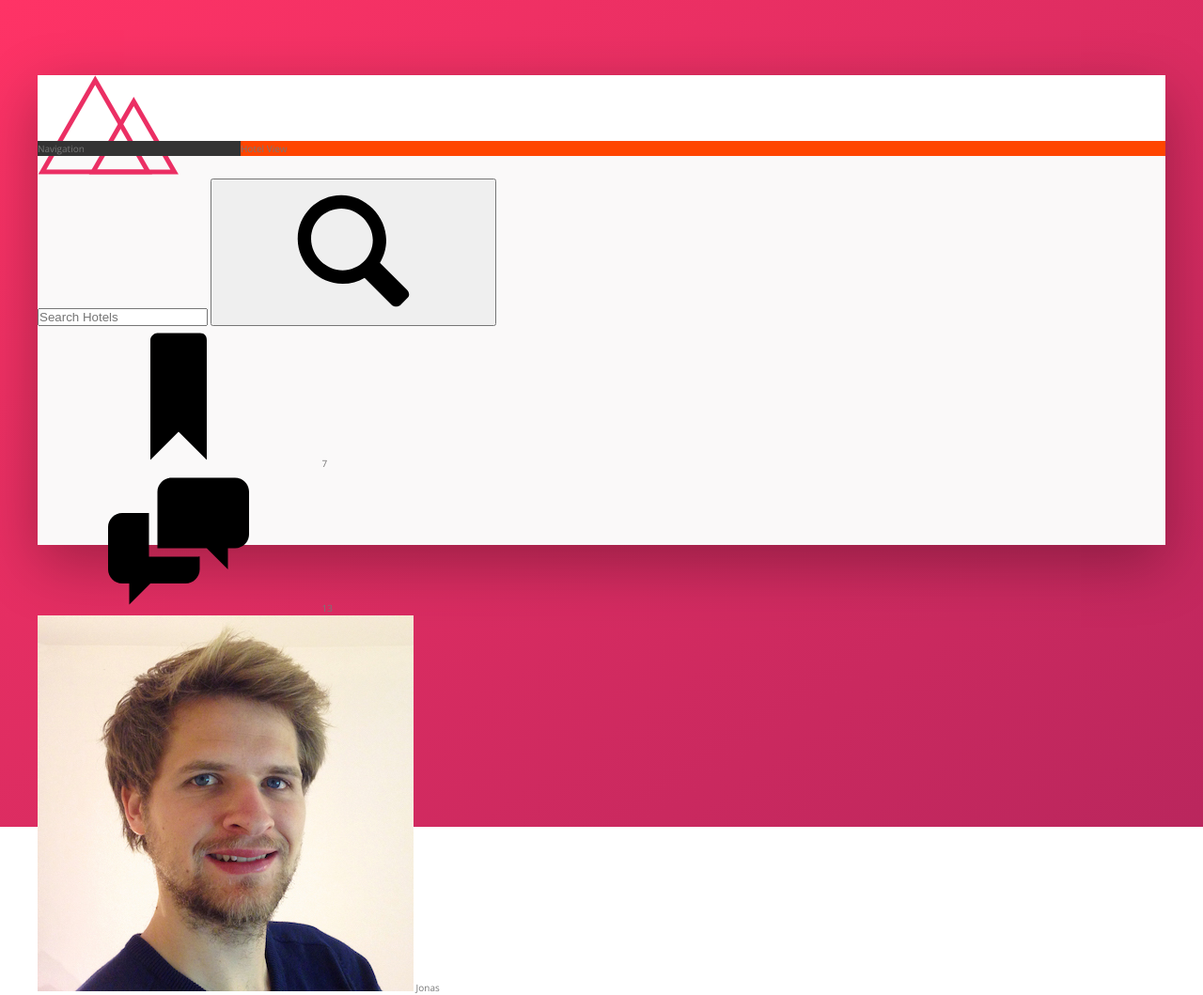
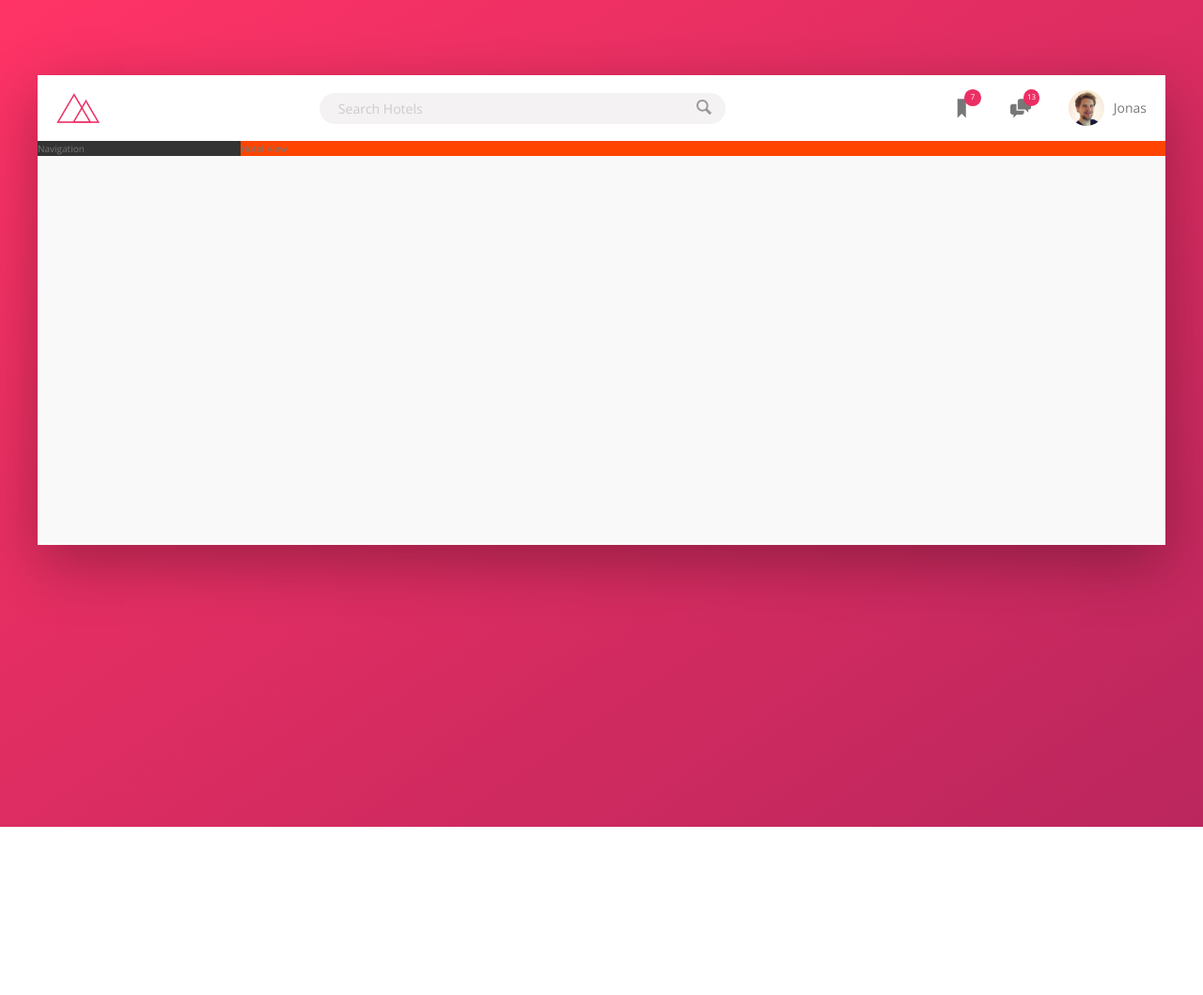
Before and after one commit to Jade4Codes/Trilloproject, a website: page starter/index.html in a window 1280 px wide. Shown: the whole page at 94% size. After the commit the page ends 880 px from the top, so only its background shows below. Drawn offline with nearby package versions, Linux system fonts and the light colour scheme.

Commit message:
completed header

```diff
--- a/starter/index.html
+++ b/starter/index.html
@@ -16,7 +16,7 @@
   <body>
     <div class="container">
       <header class="header">
-        <img src="img/logo.png" alt="trillo logo" clas="logo" />
+        <img src="img/logo.png" alt="trillo logo" class="logo" />
 
         <form action="#" class="search">
           <input
--- a/starter/sass/_components.scss
+++ b/starter/sass/_components.scss
@@ -0,0 +1,116 @@
+////////////////////////////
+//LOGO
+.logo {
+  height: 3.25rem;
+  margin-left: 2rem;
+}
+
+////////////////////////////
+//SEARCH
+.search {
+  flex: 0 0 40%;
+
+  display: flex;
+  align-items: center;
+  justify-content: center;
+
+  &__input {
+    font-family: inherit;
+    font-size: inherit;
+    color: inherit;
+    background-color: var(--color-Grey-light-2);
+    border: none;
+    padding: 0.7rem 2rem;
+    border-radius: 100px;
+    width: 90%;
+    transition: all 0.2s;
+    margin-right: -3.25rem;
+
+    &:focus {
+      outline: none;
+      width: 100%;
+      background-color: var(--color-Grey-light-3);
+    }
+
+    &::-webkit-input-placeholder {
+      font-weight: 100;
+      color: var(--color-Grey-light-4);
+    }
+  }
+
+  &__input:focus + &__button {
+    background-color: var(--color-Grey-light-3);
+  }
+
+  &__button {
+    border: none;
+    background-color: var(--color-Grey-light-2);
+
+    &:focus {
+      outline: none;
+    }
+
+    &:active {
+      transform: translateY(2px);
+    }
+  }
+
+  &__icon {
+    height: 2rem;
+    width: 2rem;
+    fill: var(--color-Grey-dark-3);
+  }
+}
+
+////////////////////////////
+//USER NAVIGATION
+.user-nav {
+  align-self: stretch;
+
+  display: flex;
+  align-items: center;
+
+  & > * {
+    padding: 0 2rem;
+    cursor: pointer;
+    height: 100%;
+    display: flex;
+    align-items: center;
+  }
+
+  & > *:hover {
+    background-color: var(--color-Grey-light-2);
+  }
+
+  &__icon-box {
+    position: relative;
+  }
+
+  &__icon {
+    height: 2.25rem;
+    width: 2.25rem;
+    fill: var(--color-Grey-dark-2);
+  }
+
+  &__notification {
+    font-size: 0.8rem;
+    height: 1.75rem;
+    width: 1.75rem;
+    border-radius: 50%;
+    background-color: var(--color-primary);
+    color: #fff;
+    position: absolute;
+    top: 1.5rem;
+    right: 1.1rem;
+
+    display: flex;
+    justify-content: center;
+    align-items: center;
+  }
+
+  &__user-photo {
+    height: 3.75rem;
+    border-radius: 50%;
+    margin-right: 1rem;
+  }
+}
--- a/starter/sass/_layout.scss
+++ b/starter/sass/_layout.scss
@@ -8,9 +8,14 @@
 }
 
 .header {
+  font-size: 1.4rem;
   height: 7rem;
   background-color: #fff;
   border-bottom: var(--color-Grey-light-2);
+
+  display: flex;
+  justify-content: space-between;
+  align-items: center;
 }
 
 .content {
```
Also changed, not shown: starter/css/style.css.
